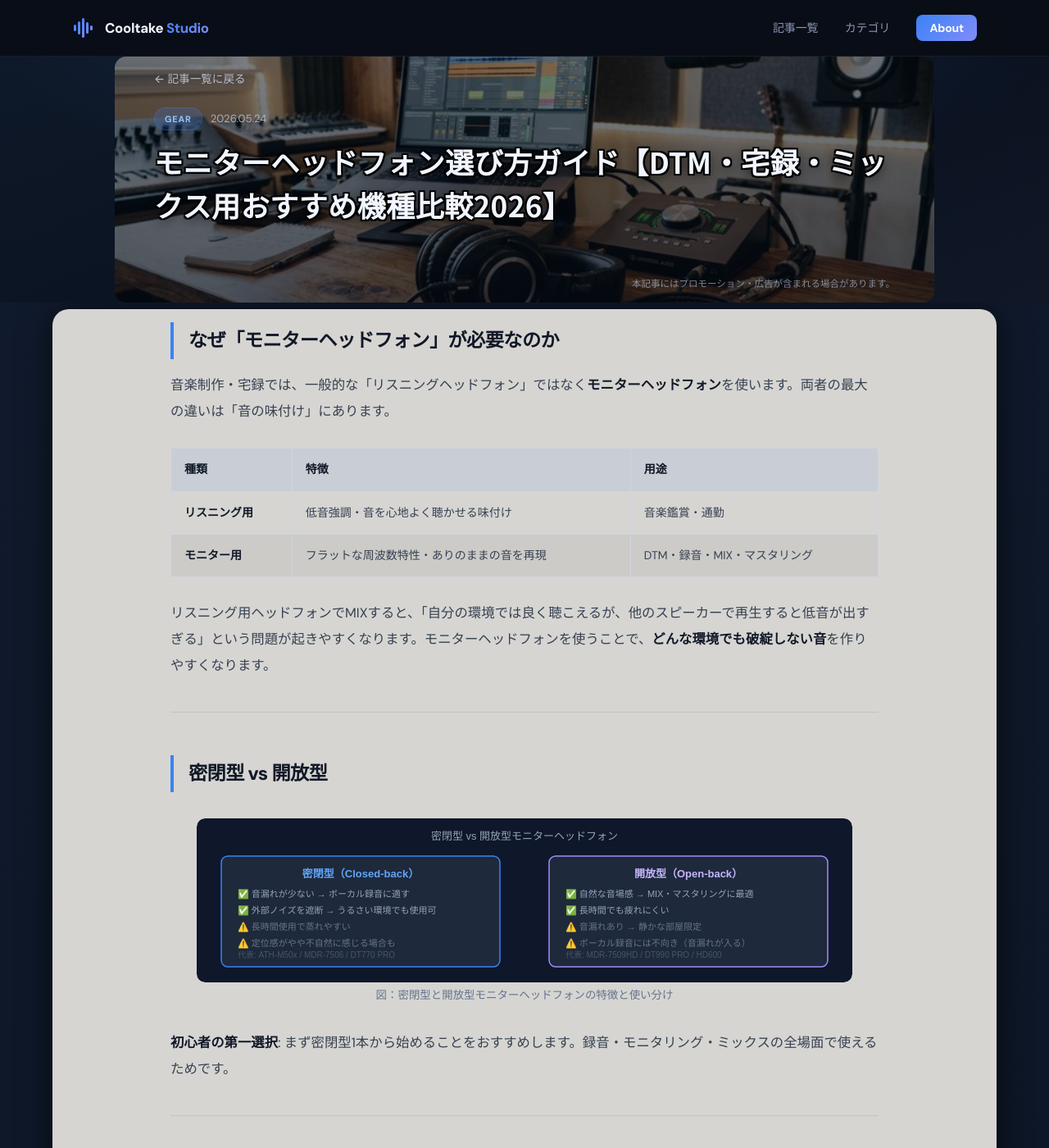
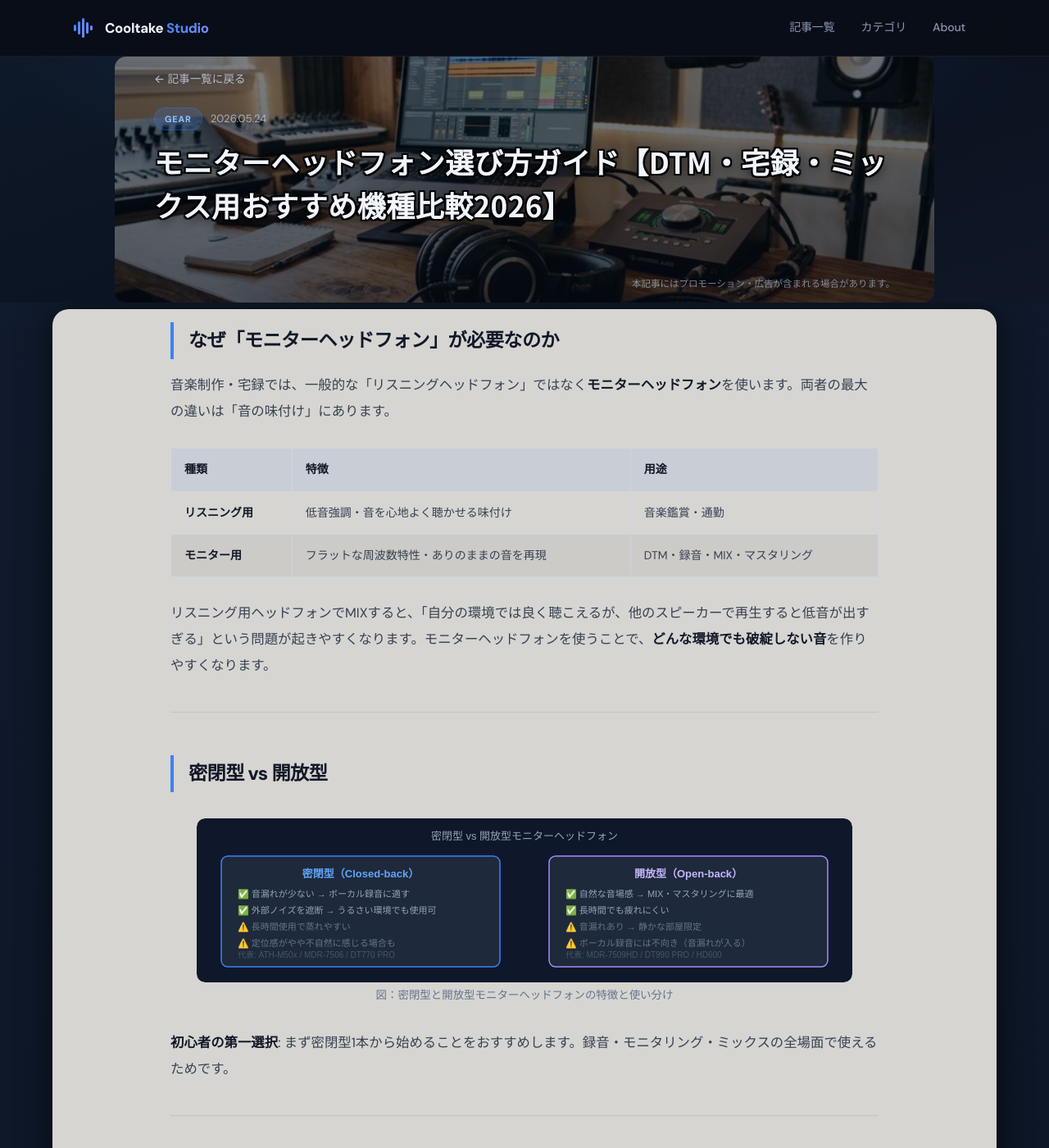
Before and after one commit to cooltake/cooltake-staging, a Jekyll site: the page built from _posts/2026-05-24-monitor-headphones-guide.md, in a window 1280 px wide and 1400 px high. Shown: the whole window at 82% size. Built offline with Jekyll 4.4.1, drawn with Linux system fonts in a browser that asks for light colours; some web fonts are replaced.

Commit message:
unify header: add container-wide, update nav styles

```diff
--- a/assets/css/style.css
+++ b/assets/css/style.css
@@ -25,6 +25,7 @@
 }
 a { color: inherit; text-decoration: none; }
 .container { max-width: 1160px; margin: 0 auto; padding: 0 28px; }
+.container-wide { max-width: 1547px; margin: 0 auto; padding: 0 28px; }
 
 /* Header */
 .site-header {
@@ -34,7 +35,8 @@
   -webkit-backdrop-filter: blur(24px);
   border-bottom: 1px solid var(--border);
 }
-.site-header .container {
+.site-header .container,
+.site-header .container-wide {
   display: flex; align-items: center;
   justify-content: space-between; height: 68px;
 }
@@ -44,11 +46,13 @@
   background: var(--gradient);
   -webkit-background-clip: text; -webkit-text-fill-color: transparent; background-clip: text;
 }
+.site-nav { display: flex; align-items: center; gap: 4px; }
 .site-nav a {
   color: var(--muted); font-size: 0.875rem; font-weight: 500;
-  margin-left: 28px; transition: color .2s; letter-spacing: -0.01em;
+  padding: 7px 14px; border-radius: 8px;
+  transition: color .2s, background .2s; letter-spacing: -0.01em;
 }
-.site-nav a:hover { color: var(--text); }
+.site-nav a:hover { color: var(--text); background: rgba(255,255,255,.05); }
 
 /* Hero */
 .hero {
@@ -246,30 +250,20 @@
 .nav-toggle.open span:nth-child(2) { opacity: 0; }
 .nav-toggle.open span:nth-child(3) { transform: translateY(-7px) rotate(-45deg); }
 
-/* nav-cta スタイル（default.htmlレイアウト用） */
-.nav-cta {
-  background: var(--gradient) !important;
-  color: #fff !important;
-  font-weight: 700 !important;
-  padding: 7px 16px !important;
-  border-radius: 8px !important;
-}
-
 /* ─── MOBILE (≤ 768px) ─── */
 @media (max-width: 768px) {
   .container { padding: 0 16px; }
-  .site-header .container { height: 60px; }
+  .container-wide { padding: 0 16px; }
 
   .nav-toggle { display: flex; }
   .site-nav {
     display: none; flex-direction: column; gap: 0;
-    position: absolute; top: 60px; left: 0; right: 0;
+    position: absolute; top: 68px; left: 0; right: 0;
     background: rgba(8,10,18,.97); border-bottom: 1px solid var(--border);
     padding: 8px 0; z-index: 99;
   }
   .site-nav.open { display: flex; }
-  .site-nav a { margin-left: 0; padding: 13px 20px; display: block; font-size: .9rem; }
-  .nav-cta { margin: 8px 16px !important; border-radius: 8px !important; text-align: center; }
+  .site-nav a { padding: 13px 20px; border-radius: 0; display: block; font-size: .9rem; }
 
   .hero { padding: 72px 0 60px; }
   .article-grid { grid-template-columns: 1fr; }
```
